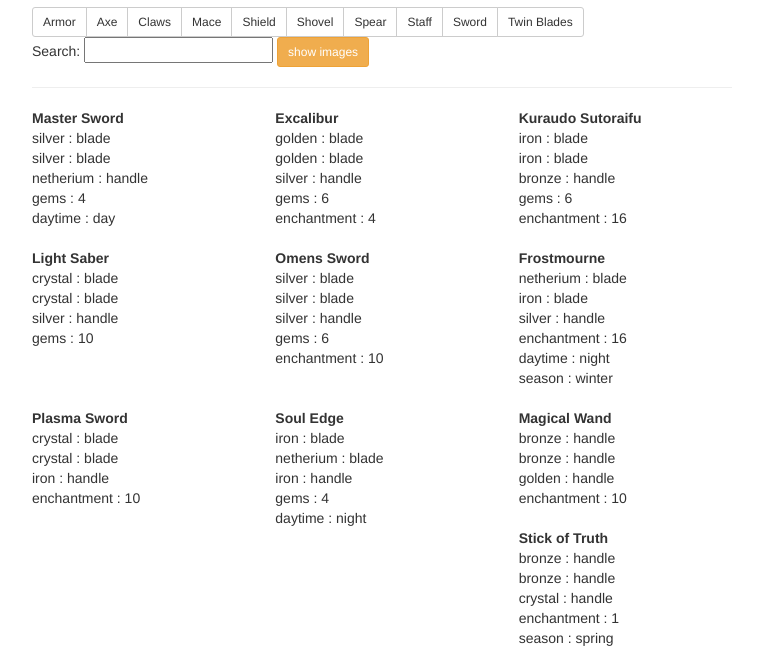
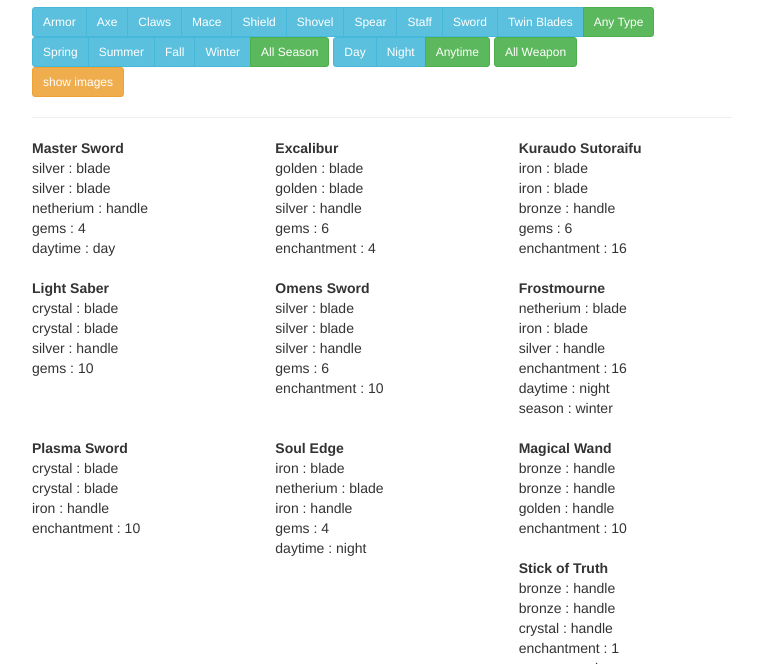
Before and after one commit to zhaoace/puzzle-forge-2-assistant, a website: page app/index.html in a window 1280 px wide. Shown: the part 63-727 px from the top of the page, without its empty margins (258-1021 px from the left). Drawn offline with nearby package versions, Linux system fonts and the light colour scheme; some packages are replaced by stand-ins of ours; files that its build step writes are made by us from their sources.

Commit message:
Add time filter and season filter.

```diff
--- a/app/scripts/controllers/main.js
+++ b/app/scripts/controllers/main.js
@@ -10,6 +10,5 @@
 angular.module('puzzleForge2AssistantApp')
   .controller('MainCtrl', function ($scope, Weapons) {
     $scope.weapons = Weapons.all();
-    $scope.weaponTypes= ['Armor', 'Axe', 'Claws', 'Mace', 'Shield', 'Shovel', 'Spear', 'Staff', 'Sword', 'TwinBlades' ];
 
   });
--- a/app/views/main.html
+++ b/app/views/main.html
@@ -5,32 +5,52 @@
 
     <!-- <h2>{{weaponTypes}}</h2> -->
     <div class="btn-group">
-      <button class="btn btn-default btn-sm" ng-click="search = 'Armor' "> Armor </button>
-      <button class="btn btn-default btn-sm" ng-click="search = 'Axe' "> Axe </button>
-      <button class="btn btn-default btn-sm" ng-click="search = 'Claws' "> Claws </button>
-      <button class="btn btn-default btn-sm" ng-click="search = 'Mace' "> Mace </button>
-      <button class="btn btn-default btn-sm" ng-click="search = 'Shield' "> Shield </button>
-      <button class="btn btn-default btn-sm" ng-click="search = 'Shovel' "> Shovel </button>
-      <button class="btn btn-default btn-sm" ng-click="search = 'Spear' "> Spear </button>
-      <button class="btn btn-default btn-sm" ng-click="search = 'Staff' "> Staff </button>
-      <button class="btn btn-default btn-sm" ng-click="search = 'Sword' "> Sword </button>
-      <button class="btn btn-default btn-sm" ng-click="search = 'Twin Blades' "> Twin Blades </button>
+      <button class="btn btn-info btn-sm" ng-click="search_type = 'Armor' "> Armor </button>
+      <button class="btn btn-info btn-sm" ng-click="search_type = 'Axe' "> Axe </button>
+      <button class="btn btn-info btn-sm" ng-click="search_type = 'Claws' "> Claws </button>
+      <button class="btn btn-info btn-sm" ng-click="search_type = 'Mace' "> Mace </button>
+      <button class="btn btn-info btn-sm" ng-click="search_type = 'Shield' "> Shield </button>
+      <button class="btn btn-info btn-sm" ng-click="search_type = 'Shovel' "> Shovel </button>
+      <button class="btn btn-info btn-sm" ng-click="search_type = 'Spear' "> Spear </button>
+      <button class="btn btn-info btn-sm" ng-click="search_type = 'Staff' "> Staff </button>
+      <button class="btn btn-info btn-sm" ng-click="search_type = 'Sword' "> Sword </button>
+      <button class="btn btn-info btn-sm" ng-click="search_type = 'Twin Blades' "> Twin Blades </button>
+      <button class="btn btn-success btn-sm" ng-click="search_type = '' "> Any Type</button>
     </div>
     <br>
 
+    <div class="btn-group">
+      <button class="btn btn-info btn-sm" ng-click="search_season = 'Spring' "> Spring </button>
+      <button class="btn btn-info btn-sm" ng-click="search_season = 'Summer' "> Summer </button>
+      <button class="btn btn-info btn-sm" ng-click="search_season = 'Fall' "> Fall </button>
+      <button class="btn btn-info btn-sm" ng-click="search_season = 'Winter' "> Winter </button>
+      <button class="btn btn-success btn-sm" ng-click="search_season = '' "> All Season</button>
+    </div>
 
-    Search: <input type="text" ng-model="search">
+    <div class="btn-group">
+      <button class="btn btn-info btn-sm" ng-click="search_day = 'Day' "> Day </button>
+      <button class="btn btn-info btn-sm" ng-click="search_day = 'Night' "> Night </button>
+      <button class="btn btn-success btn-sm" ng-click="search_day = '' "> Anytime</button>
+    </div>
+    <button class="btn btn-success btn-sm" ng-click="search_type='';search_day='';search_season=''"> All Weapon </button>
+    <br>
+
     <button class="btn btn-warning btn-sm" ng-click="isShowImg = !isShowImg">
       <text ng-if="isShowImg">  disable images </text>
       <text ng-if="!isShowImg"> show images </text>
-    </button> <br>
+    </button>
 
+    <label class="bg-info">{{search_type}} </label>
+    <label class="bg-info">{{search_season}}  </label>
+    <label class="bg-info">{{search_day}}</label>
 
     <hr>
   </div>
 </div>
+
+
 <div class="row" >
-  <div class="col-md-4" ng-repeat="weapon in weapons |filter:search" >
+  <div class="col-md-4" ng-repeat="weapon in weapons |filter:search_type | filter:search_season| filter:search_day" >
     <b>{{weapon.name}} </b>
     <br>
     <text ng-repeat='c in weapon.components'>
```
